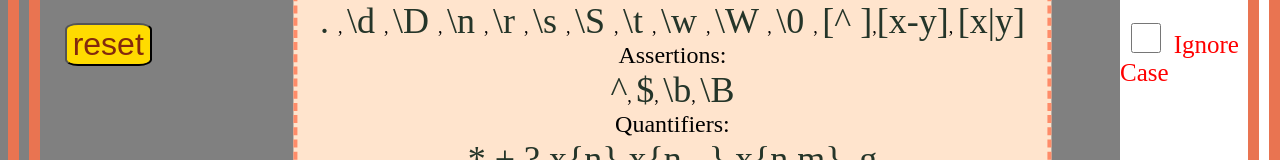
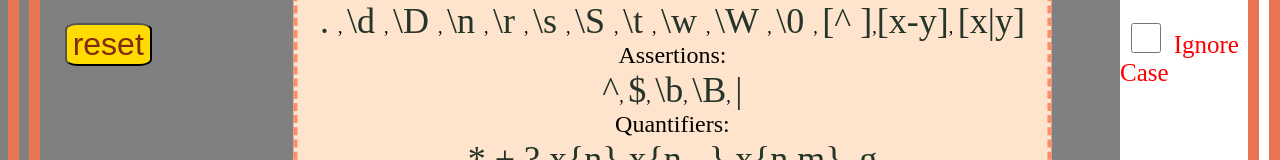
Before and after one commit to amcmullen9291/Regex, a React (Create React App) app: page / in a window 1280 px wide. Shown: the part 129-289 px from the top of the page. Built offline with nearby package versions, Linux system fonts and the light colour scheme.

Commit message:
dynamically create expression

```diff
--- a/src/Components/Landing.js
+++ b/src/Components/Landing.js
@@ -9,7 +9,7 @@ export default function Landing() {
 
   const backslash = String.raw` \ `;
 
-  const charClasses = [ backslash, ".", "\\d", "\\D", "\\n", "\\r", "\\s", "\\S", "\\t", "\\w", "\\W", "\\0", "[^]"];
+  const charClasses = [ "", "[x|y]", "." , "", "\\d", "\\D", "", "\\n", "\\r", "\\s", "\\S", "\\t", "", "\\w", "\\W", "\\0", "[^]", "[x-y]"];
   const assertions = ["^", "$", "\\b", "\\B", "|" ]
   const quantifiers = ["*", "+", "?", "x{n}", "x{n,}", "x{n,m}"];
   //for .includes() method
@@ -18,9 +18,9 @@ export default function Landing() {
   const definitionsAssertions = ["placeholder", "Outside of square brackets, a caret looks for matches at the beginning of a string. Inside square brackets, a caret matches values NOT equal to the given filter."];
   const definitionsQuantifiers = [ "placeholder" , "The asterisk will look for the preceding character 0 or more times. Note: if multiple letters are searched for, ALL of the letters will have to appear in the searched string in the same order as the entered regex filter value. The asterisk only affects the character immediately before it.","","","","","","The 'g' modifier specifies a global match. It will find all matches present in a string." ];
 
-  const HTMLCharClasses = [ < span key={"2"} onClick={(e) => {define(e, "2")}}>. </span>, <span>, </span>, < span key={"4"} onClick={(e) => {define(e, "4")}}>\d </span>,<span>, </span>, < span key={"5"} onClick={(e) => {define(e, "5")}}>\D </span>,<span>, </span>, < span key={"7"} onClick={(e) => {define(e, "7")}}>\n </span>,<span>, </span>, < span key={"8"} onClick={(e) => {define(e, "8")}}>\r </span>,<span>, </span>, < span key={"9"}>\s </span>,<span>, </span>, < span key={"10"}>\S </span>,<span>, </span>, < span key={"11"}>\t </span>,<span>, </span>, < span key={"13"}>\w </span>,<span>, </span>, < span key={"14"}>\W </span>,<span>, </span>, < span key={"15"}>\0 </span>,<span>, </span>, < span key={"16"}>[^  ]</span>, <span>,</span>,< span key={"17"}>[x-y]</span> , <span>, </span>, < span key={"1"} onClick={(e) => {define(e, "1")}}>[x|y]</span>]
-  const HTMLAssertions = [< span key={"1"} onClick={(e) => {define2(e, "1")}}>^</span>, <span>, </span>,< span key={"2"}>$</span>, <span>, </span>,< span key={"3"}>\b</span>, <span>, </span>,< span key={"4"}>\B</span> ];
-  const HTMLQuantifiers = [< span key={"1"} onClick={(e) => {define3(e, "1")}}>*</span>, <span>, </span>,< span key={"2"}>+</span>, <span>, </span>,< span key={"3"}>?</span>, <span>, </span>,< span key={"4"}>x&#x007B;n&#x007D;</span>, <span>, </span>,< span key={"5"}>x&#x007B;n,_&#x007D;</span>, <span>, </span>,< span key={"6"}>x&#x007B;n,m&#x007D;</span>,<span>,</span>,< span key={"7"} onClick={(e) => {define3(e, "7")}}>-g</span> ];
+  const HTMLCharClasses = [ < span key={"2"} onClick={(e) => {define(e, "2")}}>. </span>, <span>, </span>, < span key={"4"} onClick={(e) => {define(e, "4")}}>\d </span>,<span>, </span>, < span key={"5"} onClick={(e) => {define(e, "5")}}>\D </span>,<span>, </span>, < span key={"7"} onClick={(e) => {define(e, "7")}}>\n </span>,<span>, </span>, < span key={"8"} onClick={(e) => {define(e, "8")}}>\r </span>,<span>, </span>, < span key={"9"} onClick={(e) => {define(e, "9")}}>\s </span>,<span>, </span>, < span key={"10"} onClick={(e) => {define(e, "10")}}>\S </span>,<span>, </span>, < span key={"11"} onClick={(e) => {define(e, "11")}}>\t </span>,<span>, </span>, < span key={"13"} onClick={(e) => {define(e, "13")}}>\w </span>,<span>, </span>, < span key={"14"} onClick={(e) => {define(e, "14")}}>\W </span>,<span>, </span>, < span key={"15"} onClick={(e) => {define(e, "15")}}>\0 </span>,<span>, </span>, < span key={"16"} onClick={(e) => {define(e, "16")}}>[^  ]</span>, <span>,</span>,< span key={"17"} onClick={(e) => {define(e, "17")}}>[x-y]</span> , <span>, </span>, < span key={"1"} onClick={(e) => {define(e, "1")}}>[x|y]</span>]
+  const HTMLAssertions = [< span key={"1"} onClick={(e) => {define2(e, "1")}}>^</span>, <span>, </span>,< span key={"2"}  onClick={(e) => {define2(e, "2")}}>$</span>, <span>, </span>,< span key={"3"}  onClick={(e) => {define2(e, "3")}}>\b</span>, <span>, </span>,< span key={"4"}  onClick={(e) => {define2(e, "4")}}>\B</span>,<span>, </span>, < span key={"5"} onClick={(e) => {define2(e, "5")}}>|</span> ];
+  const HTMLQuantifiers = [< span key={"1"} onClick={(e) => {define3(e, "1")}}>*</span>, <span>, </span>,< span key={"2"} onClick={(e) => {define3(e, "2")}}>+</span>, <span>, </span>,< span key={"3"} onClick={(e) => {define3(e, "3")}}>?</span>, <span>, </span>,< span key={"4"} onClick={(e) => {define3(e, "4")}}>x&#x007B;n&#x007D;</span>, <span>, </span>,< span key={"5"} onClick={(e) => {define3(e, "5")}}>x&#x007B;n,_&#x007D;</span>, <span>, </span>,< span key={"6"} onClick={(e) => {define3(e, "6")}}>x&#x007B;n,m&#x007D;</span>,<span>,</span>,< span key={"7"} onClick={(e) => {define3(e, "7")}}>-g</span> ];
 
 
   const endOfQuery = " :";
@@ -71,18 +71,39 @@ function define (e, index){  //CharClass definitions
   e.preventDefault();
   e.target.style.color = "red";
   document.getElementById("bottomDiv").innerHTML = definitionsHTMLCharClass[index];
+  let enteredExpression = charClasses[index];
+  if((index == "16") || (index == "17") || (index == "1")){
+      enteredExpression = "(" + enteredExpression + ")";
+  }
+  if(translation != null){
+  setTranslation(translation + enteredExpression);
+}else{
+  setTranslation(enteredExpression);
+}
 }
 
 function define2 (e, index){  //Assertions definitions
   e.preventDefault();
   e.target.style.color = "red";
   document.getElementById("bottomDiv").innerHTML = definitionsAssertions[index];
+  let enteredExpression = assertions[index-1];
+  if(translation != null){
+    setTranslation(translation + enteredExpression);
+  }else{
+    setTranslation(enteredExpression);
+  }
 }
 
 function define3 (e, index){  //quantifiers definitions
   e.preventDefault();
   e.target.style.color = "red";
   document.getElementById("bottomDiv").innerHTML = definitionsQuantifiers[index];
+  let enteredExpression = quantifiers[index-1];
+  if(translation != null){
+    setTranslation(translation + enteredExpression);
+  }else{
+    setTranslation(enteredExpression);
+  }
 }
 
 useEffect(() => {
```
